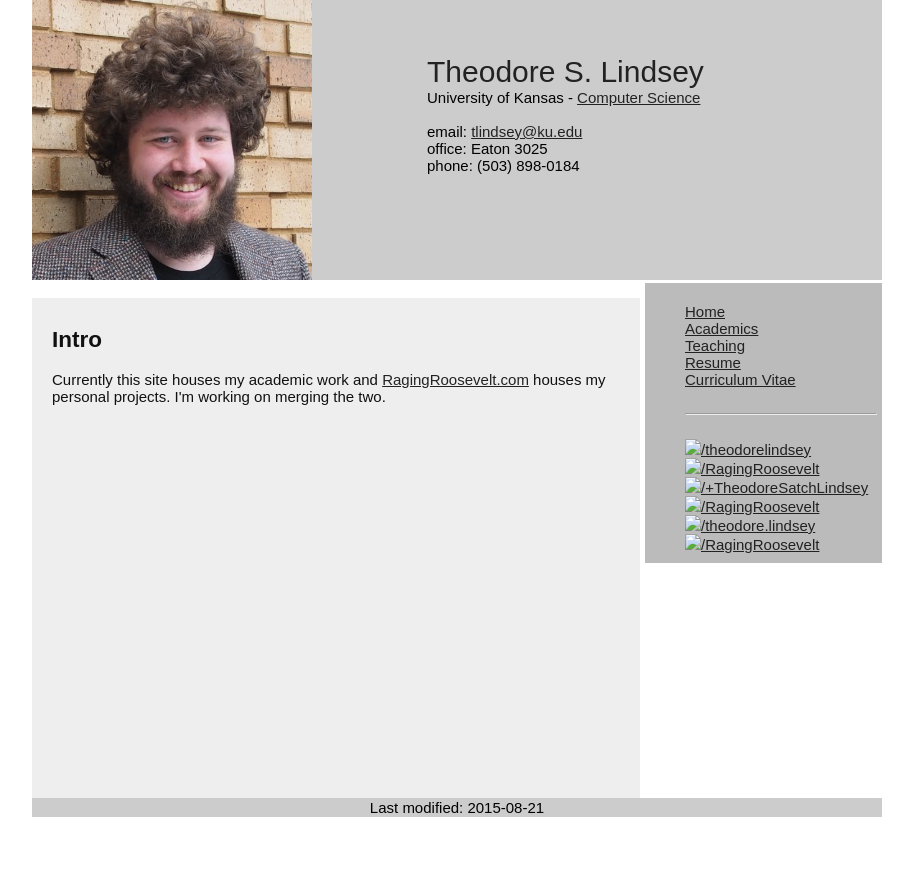
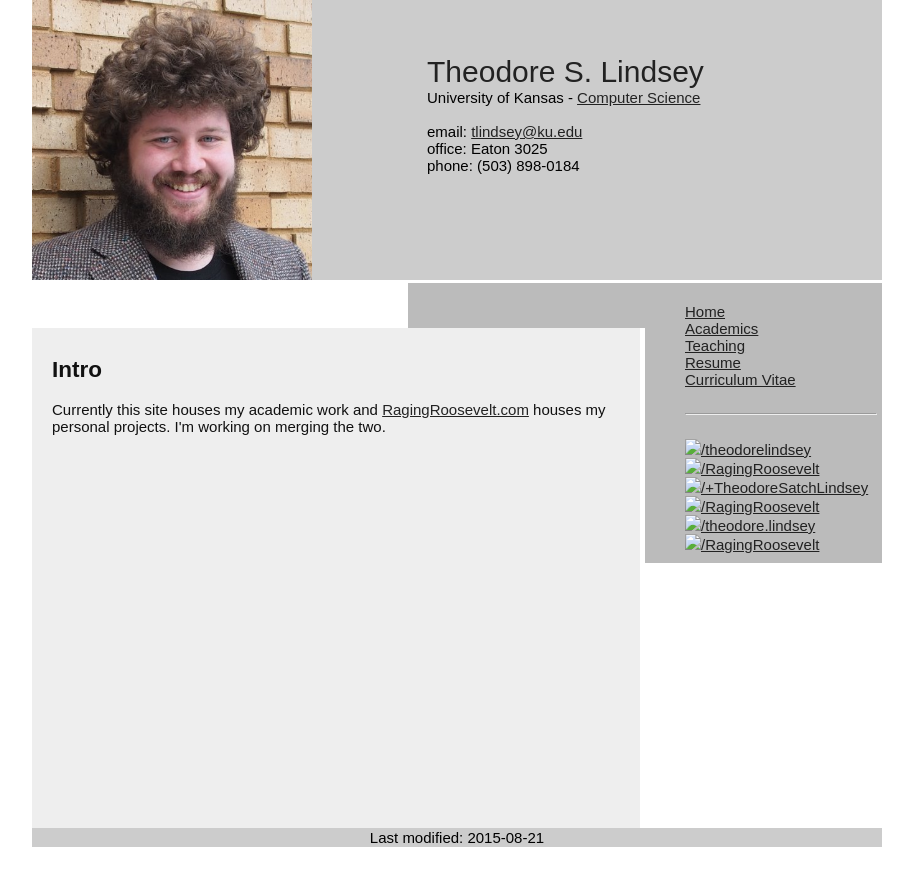
Before and after one commit to RagingRoosevelt/RagingRoosevelt.github.io, a Jekyll site: the page built from index.html, in a window 1280 px wide. Shown: the top 886 px of the page, without its empty margins (183-1096 px from the left). Built offline with Jekyll 4.4.1, drawn with Linux system fonts in a browser that asks for light colours.

Commit message:
fixed layout

```diff
--- a/_includes/nav.html
+++ b/_includes/nav.html
@@ -1,4 +1,4 @@
-<div id="right_container">
+<div id="nav">
 	<a href="{{site.baseurl}}/index.html">Home</a><br />
     <a href="{{site.baseurl}}/academics.html">Academics</a><br />
   	<a href="{{site.baseurl}}/teaching.html">Teaching</a><br />
--- a/css/grad.css
+++ b/css/grad.css
@@ -69,7 +69,7 @@
 	min-height: 480px;
 }
 
-#right_container {
+#nav {
 	width:192px;
         /*width:15%;*/
 	float:right;
@@ -80,7 +80,7 @@
         min-height:100%/*470px*/;
 }
 
-#right_container {
+#recent_posts {
 	width:192px;
         /*width:15%;*/
 	float:right;
```
